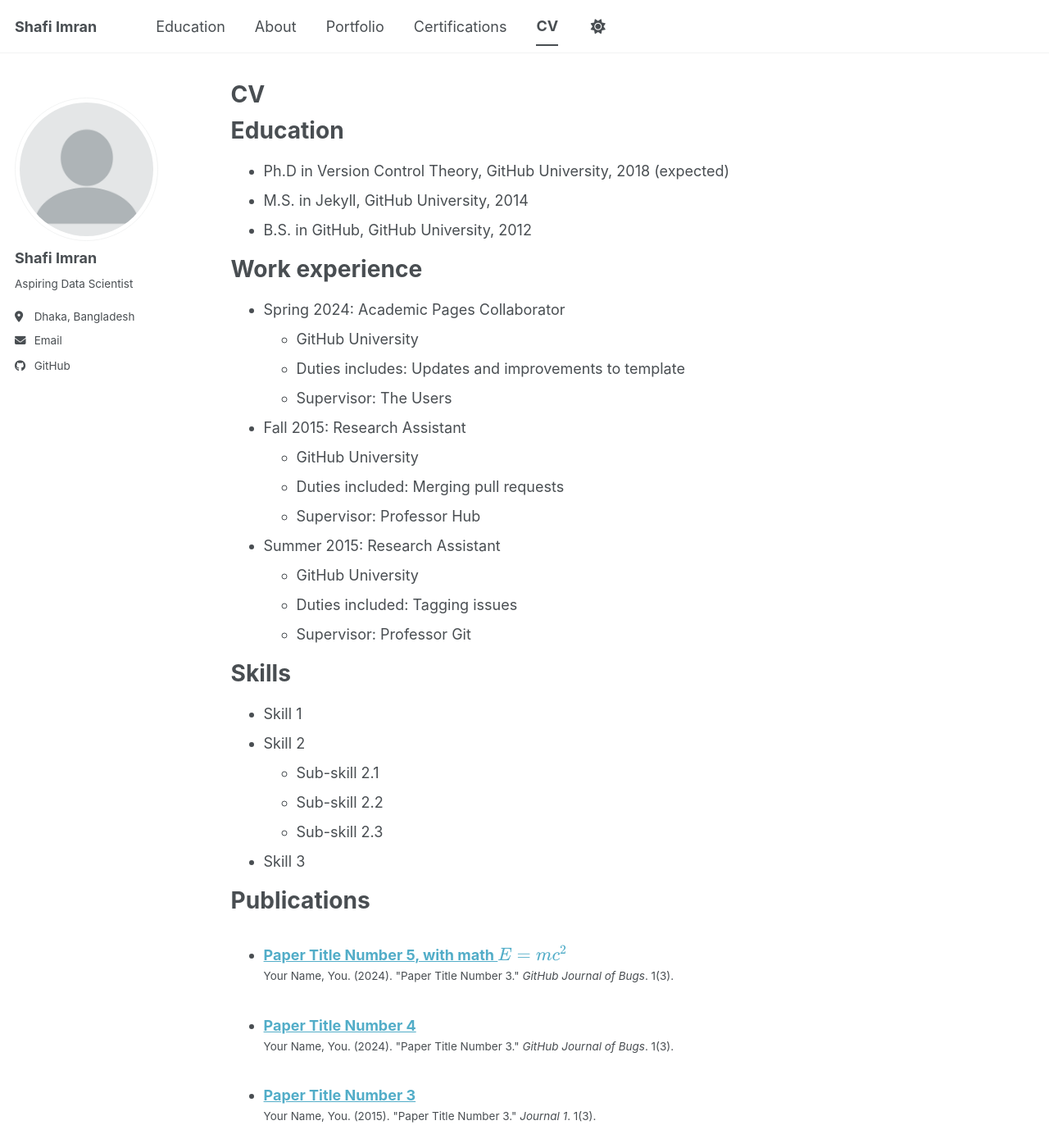
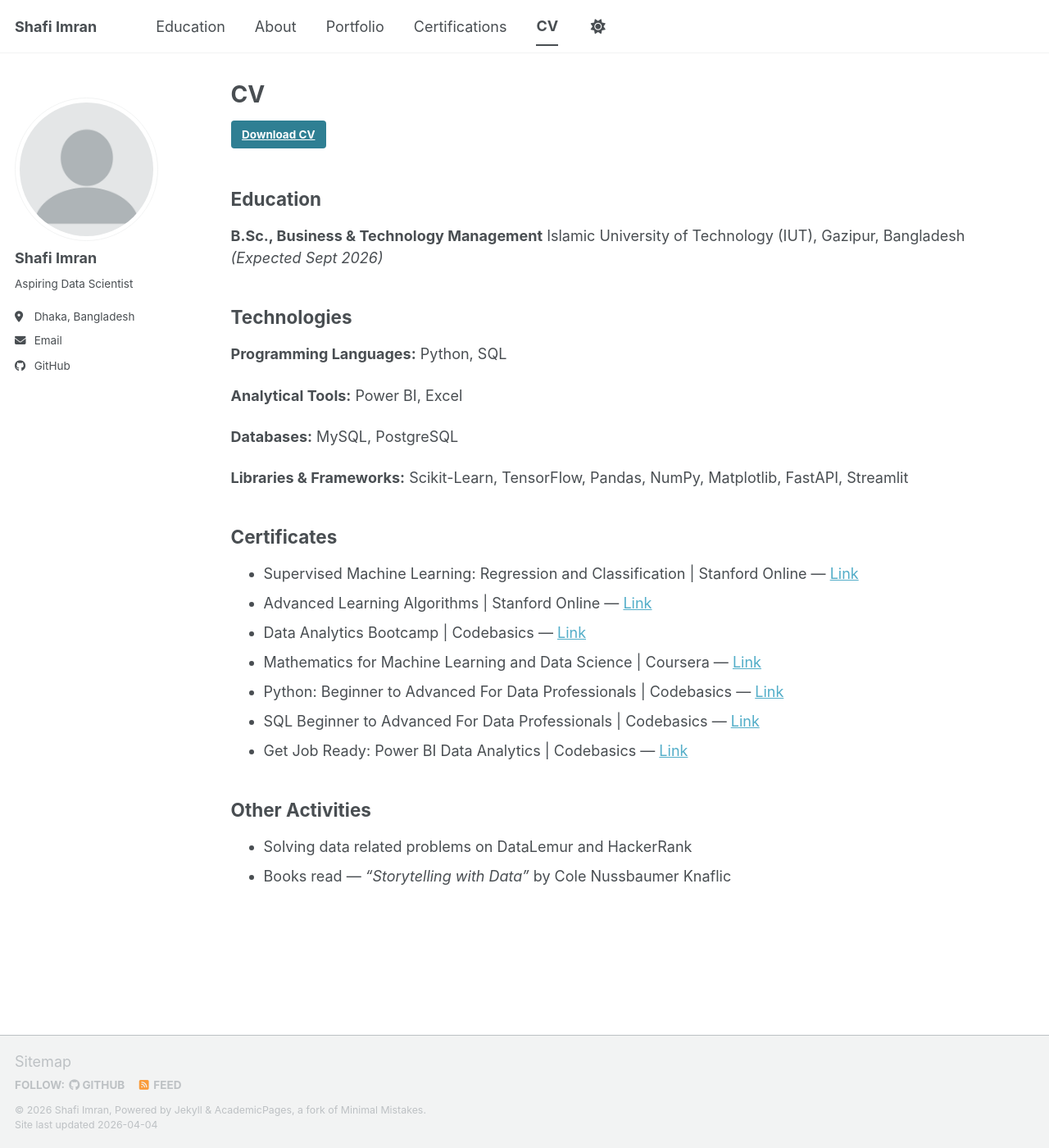
Before and after one commit to shafiimran/shafiimran.github.io, a Jekyll site: the page built from _pages/cv.md, in a window 1280 px wide and 1400 px high. Shown: the whole window at 82% size. Built offline with Jekyll 4.4.1, drawn with Linux system fonts in a browser that asks for light colours; a script bundle is joined from its source files by our own code; library files that are not in the unit come from our copies; some of the changed text lies outside the part shown.

Commit message:
Revise CV content and structure
Updated CV with new education, skills, technologies, certificates, and activities sections.

```diff
--- a/_pages/cv.md
+++ b/_pages/cv.md
@@ -9,56 +9,35 @@ redirect_from:
 
 {% include base_path %}
 
-Education
-======
-* Ph.D in Version Control Theory, GitHub University, 2018 (expected)
-* M.S. in Jekyll, GitHub University, 2014
-* B.S. in GitHub, GitHub University, 2012
+[Download CV](https://shafiimran.github.io/files/cv_shafi_imran.pdf){: .btn}
 
-Work experience
-======
-* Spring 2024: Academic Pages Collaborator
-  * GitHub University
-  * Duties includes: Updates and improvements to template
-  * Supervisor: The Users
+## Education
 
-* Fall 2015: Research Assistant
-  * GitHub University
-  * Duties included: Merging pull requests
-  * Supervisor: Professor Hub
+**B.Sc., Business & Technology Management**
+Islamic University of Technology (IUT), Gazipur, Bangladesh
+*(Expected Sept 2026)*
 
-* Summer 2015: Research Assistant
-  * GitHub University
-  * Duties included: Tagging issues
-  * Supervisor: Professor Git
+## Technologies
 
-Skills
-======
-* Skill 1
-* Skill 2
-  * Sub-skill 2.1
-  * Sub-skill 2.2
-  * Sub-skill 2.3
-* Skill 3
+**Programming Languages:** Python, SQL
 
-Publications
-======
-  <ul>{% for post in site.publications reversed %}
-    {% include archive-single-cv.html %}
-  {% endfor %}</ul>
+**Analytical Tools:** Power BI, Excel
 
-Talks
-======
-  <ul>{% for post in site.talks reversed %}
-    {% include archive-single-talk-cv.html  %}
-  {% endfor %}</ul>
+**Databases:** MySQL, PostgreSQL
 
-Teaching
-======
-  <ul>{% for post in site.teaching reversed %}
-    {% include archive-single-cv.html %}
-  {% endfor %}</ul>
+**Libraries & Frameworks:** Scikit-Learn, TensorFlow, Pandas, NumPy, Matplotlib, FastAPI, Streamlit
 
-Service and leadership
-======
-* Currently signed in to 43 different slack teams
+## Certificates
+
+- Supervised Machine Learning: Regression and Classification \| Stanford Online — [Link](https://coursera.org/share/3089cd8ba9e5749c51050064351c5e49)
+- Advanced Learning Algorithms \| Stanford Online — [Link](https://coursera.org/share/bde17396f4c8b225b86479d7934b530e)
+- Data Analytics Bootcamp \| Codebasics — [Link](https://codebasics.io/certificate/CB-BT-1-449152)
+- Mathematics for Machine Learning and Data Science \| Coursera — [Link](https://coursera.org/share/385f9036a00bfad500f828c0985ebafe)
+- Python: Beginner to Advanced For Data Professionals \| Codebasics — [Link](https://codebasics.io/certificate/CB-48-449152)
+- SQL Beginner to Advanced For Data Professionals \| Codebasics — [Link](https://codebasics.io/certificate/CB-50-449152)
+- Get Job Ready: Power BI Data Analytics \| Codebasics — [Link](https://codebasics.io/certificate/CB-49-449152)
+
+## Other Activities
+
+- Solving data related problems on DataLemur and HackerRank
+- Books read — *"Storytelling with Data"* by Cole Nussbaumer Knaflic
```
